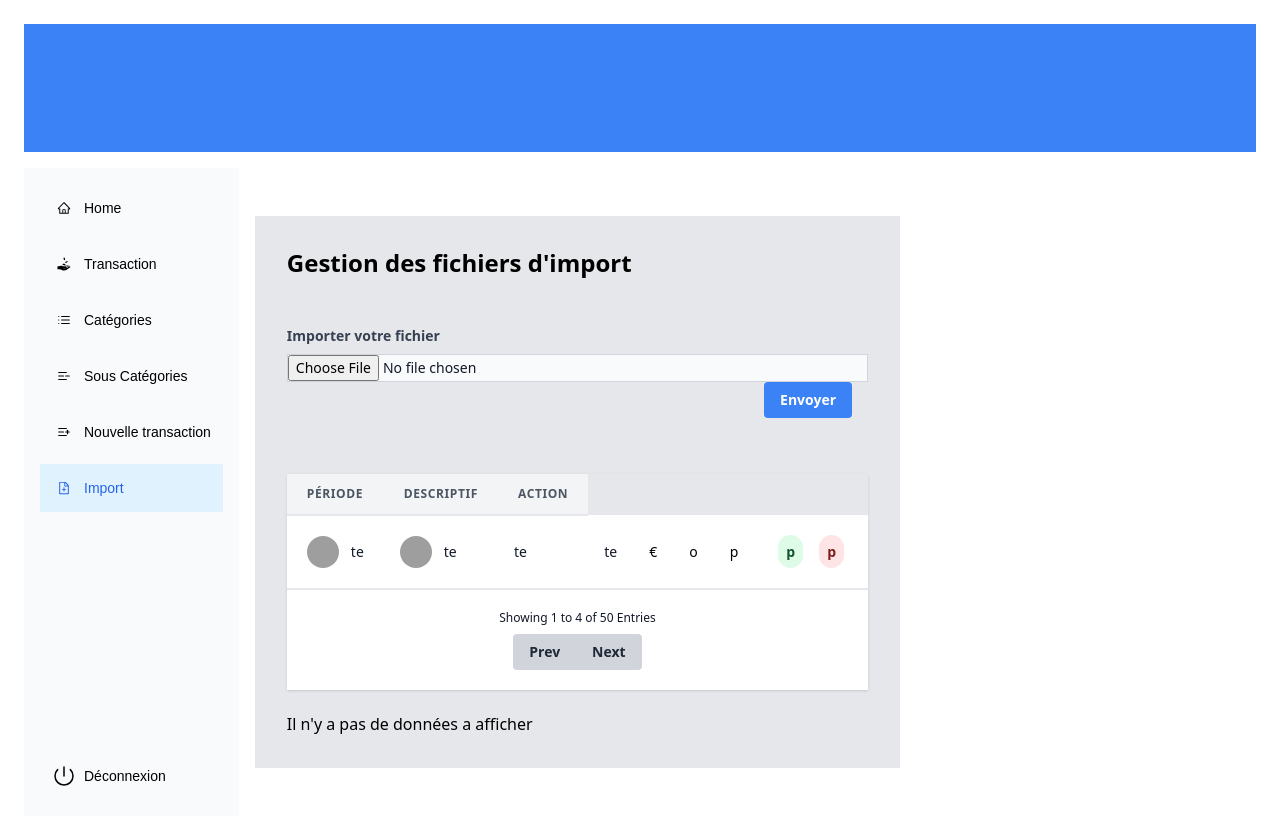
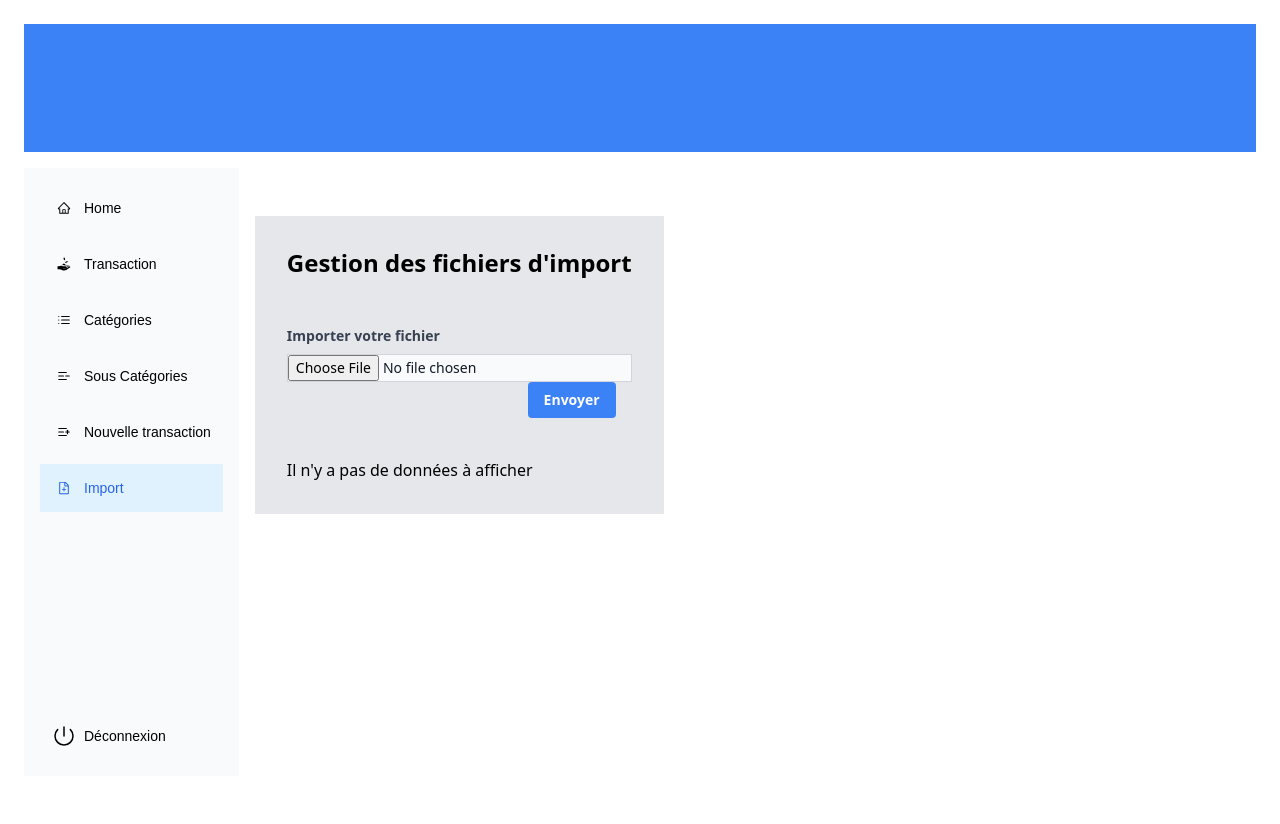
Before and after one commit to lliolla/budget-tracker, a Next.js app in the folder budget-tracker-client/: page /dashboard/import in a window 1280 px wide. Shown: the top 824 px of the page. After the commit the page ends 800 px from the top, so only its background shows below. Built offline with nearby package versions, Linux system fonts and the light colour scheme; grey boxes are pictures that could not be loaded; a web font is replaced by a local one.

Commit message:
FEAT: Recup des donnees du fichiers excel et afficahege pour verification du contenu

```diff
--- a/budget-tracker-client/src/app/dashboard/import/page.jsx
+++ b/budget-tracker-client/src/app/dashboard/import/page.jsx
@@ -1,7 +1,9 @@
 'use client'
 import React, {useState} from 'react'
+import * as XLSX from 'xlsx';
+import axios from 'axios';
 
-import axios from 'axios';
+
 
 const page = () => {
  // State pour stocker le fichier sélectionné et les message d'erreur
@@ -12,18 +14,26 @@ const page = () => {
 //onchange event : see file's content on table
  const handleFileChange = (event) => {
     let fileTypes = ['application/vnd.ms-excel', 'application/vnd.openxmlformats-officedocument.spreadsheetml.sheet', 'text/csv'];
+    const file = event.target.files[0];
     setSelectedFile(event.target.files[0]);
+    console.log('File selected:', file)
     if (event.target.files.length === 0) {
         setTypeError('Merci de sélectionner un fichier');
         setUploadedData(null);
     } else {
-        const file = event.target.files[0];
+
         if (fileTypes.includes(file.type)) {
             setTypeError(null);
             let reader = new FileReader();
             reader.readAsArrayBuffer(file);
             reader.onload = (e) => {
-                setUploadedData(e.target.result);
+                console.log("Contenu du fichier Excel :", e.target.result);
+                const workbook = XLSX.read(e.target.result, { type: 'buffer' });
+                const worksheetName = workbook.SheetNames[0];
+                const worksheet = workbook.Sheets[worksheetName];
+                const data = XLSX.utils.sheet_to_json(worksheet);
+                console.log("Données obtenues à partir du fichier Excel :", data);
+                setUploadedData(data);
             }
         } else {
             setTypeError('Merci de sélectionner un fichier de type csv ou excel');
@@ -52,6 +62,7 @@ const page = () => {
 
      console.log('File uploaded successfully:', response.data);
      // Réinitialiser le fichier sélectionné après l'envoi
+     setUploadedData(response.data);
      setSelectedFile(null);
    } catch (error) {
      console.error('Error uploading file:', error);
@@ -81,123 +92,38 @@ const page = () => {
               {typeError && <span class="p-4 mb-4 text-sm text-red-800 rounded-lg bg-red-50 dark:bg-gray-800 dark:text-red-400" role="alert">{typeError}</span>}
           </div>
           </form>
+          {/* view content files */}
+             <div>
+             {uploadedData && uploadedData.length > 0 ? (
+    <div>
+        <p>Afficher le résultat de l'import</p>
+        <table>
+            <thead>
+                <tr>
+                    {Object.keys(uploadedData[0]).map((key) => (
+                        <th key={key}>{key}</th>
+                    ))}
+                </tr>
+            </thead>
+            <tbody>
+                {uploadedData.slice(0, 10).map((row, rowIndex) => (
+                    <tr key={rowIndex}>
+                        {Object.values(row).map((value, colIndex) => (
+                            <td key={colIndex}>{value}</td>
+                        ))}
+                    </tr>
+                ))}
+            </tbody>
+        </table>
+    </div>
+) : (
+    <div>Il n'y a pas de données à afficher</div>
+)}
+             </div>
              {/*list of files imported */}
 
-             <div className="-mx-4 sm:-mx-8 px-4 sm:px-8 py-4 overflow-x-auto">
-                 <div className="inline-block min-w-full shadow rounded-lg overflow-hidden">
-                     <table className="min-w-full leading-normal">
-                         <thead>
-                             <tr className='odd:bg-white even:bg-slate-50' >
-                                 <th
-                                     className="px-5 py-3 border-b-2 border-gray-200 bg-gray-100 text-left text-xs font-semibold text-gray-600 uppercase tracking-wider max-w-xs truncate">
-                                     Période
-                                 </th>
-                                 <th className="px-5 py-3 border-b-2 border-gray-200 bg-gray-100 text-left text-xs font-semibold text-gray-600 uppercase tracking-wider max-w-xs truncate ">
-                                  Descriptif
-                                 </th>
 
-                                 <th
-                                     className="px-5 py-3 border-b-2 border-gray-200 bg-gray-100 text-left text-xs font-semibold text-gray-600 uppercase tracking-wider">
-                                Action
-                                 </th>
-                             </tr>
-                         </thead>
-                         <tbody>
 
-                                 <tr>
-                                     <td className="px-5 py-5 border-b border-gray-200 bg-white text-sm">
-                                         <div className='flex items-center'>
-                                         <div className="flex-shrink-0 w-8 h-8">
-                                             <img className="w-full h-full rounded-full"
-                                                 src="https://images.unsplash.com/photo-1494790108377-be9c29b29330?ixlib=rb-1.2.1&ixid=eyJhcHBfaWQiOjEyMDd9&auto=format&fit=facearea&facepad=2.2&w=160&h=160&q=80"
-                                                 alt="" />
-                                         </div>
-                                         <div className="ml-3">
-                                             <p className="text-gray-900 whitespace-no-wrap">
-                                             te
-                                             </p>
-                                         </div>
-                                         </div>
-                                     </td>
-                                     <td className="px-4 py-4 border-b border-gray-200 bg-white text-sm">
-                                 <div className="flex items-center">
-                                         <div className="flex-shrink-0 w-8 h-8">
-                                             <img className="w-full h-full rounded-full"
-                                                 src="https://images.unsplash.com/photo-1494790108377-be9c29b29330?ixlib=rb-1.2.1&ixid=eyJhcHBfaWQiOjEyMDd9&auto=format&fit=facearea&facepad=2.2&w=160&h=160&q=80"
-                                                 alt="" />
-                                         </div>
-                                         <div className="ml-3">
-                                             <p className="text-gray-900 whitespace-no-wrap">
-                                         te
-                                             </p>
-                                         </div>
-                                     </div>
-                                 </td>
-                                 <td className="px-4 py-4 border-b border-gray-200 bg-white text-sm">
-                                     <p className="text-gray-900 whitespace-no-wrap">
-                                   te
-                                     </p>
-                                 </td>
-                                 <td className="px-4 py-4 border-b border-gray-200 bg-white text-sm">
-                                 <p className="text-gray-900 whitespace-no-wrap">
-                                    te
-                                     </p>
-
-                                 </td>
-                                 <td className="px-4 py-4 border-b border-gray-200 bg-white text-sm">
-                                     <p> €</p>
-                                 </td>
-                                 <td className="px-4 py-4 border-b border-gray-200 bg-white text-sm">
-                                     <p>o</p>
-                                 </td>
-                                 <td className="px-4 py-4 border-b border-gray-200 bg-white text-sm">
-                                     <p>p</p>
-                                 </td>
-                                 <td className=" px-4 py-4 border-b border-gray-200 bg-white text-sm">
-                                    <div className="flex ">
-                                    <span
-                                         className="relative inline-block mx-2 px-2 py-2 font-semibold text-green-900 leading-tight"
-                                         >
-                                         <span aria-hidden
-                                             className=" absolute inset-0 bg-green-200 opacity-50 rounded-full"></span>
-                                         <span className="relative">p</span>
-                                     </span>
-                                     <span
-                                         className="relative inline-block mx-2 px-2 py-2 font-semibold text-red-900 leading-tight"
-                                         >
-                                         <span aria-hidden
-                                             className="  absolute inset-0 bg-red-200 opacity-50 rounded-full"></span>
-                                         <span className="relative">p</span>
-                                     </span></div>
-                                 </td>
-                                 </tr>
-                         </tbody>
-                     </table>
-                     <div
-                         className="px-5 py-5 bg-white border-t flex flex-col xs:flex-row items-center xs:justify-between          ">
-                         <span className="text-xs xs:text-sm text-gray-900">
-                             Showing 1 to 4 of 50 Entries
-                         </span>
-                         <div className="inline-flex mt-2 xs:mt-0">
-                             <button
-                                 className="text-sm bg-gray-300 hover:bg-gray-400 text-gray-800 font-semibold py-2 px-4 rounded-l">
-                                 Prev
-                             </button>
-                             <button
-                                 className="text-sm bg-gray-300 hover:bg-gray-400 text-gray-800 font-semibold py-2 px-4 rounded-r">
-                                 Next
-                             </button>
-                         </div>
-                     </div>
-                 </div>
-             </div>
-             {/* view content files */}
-             <div>
-             {uploadedData?
-             (<div><p>afficher le resultat de l'import</p></div>)
-             :
-             (<div>Il n'y a pas de données a afficher</div>) }
-             </div>
          </div>
      </div>
 
```
Also changed, not shown: 4 other files (tests, documents, lock files or other folders).
